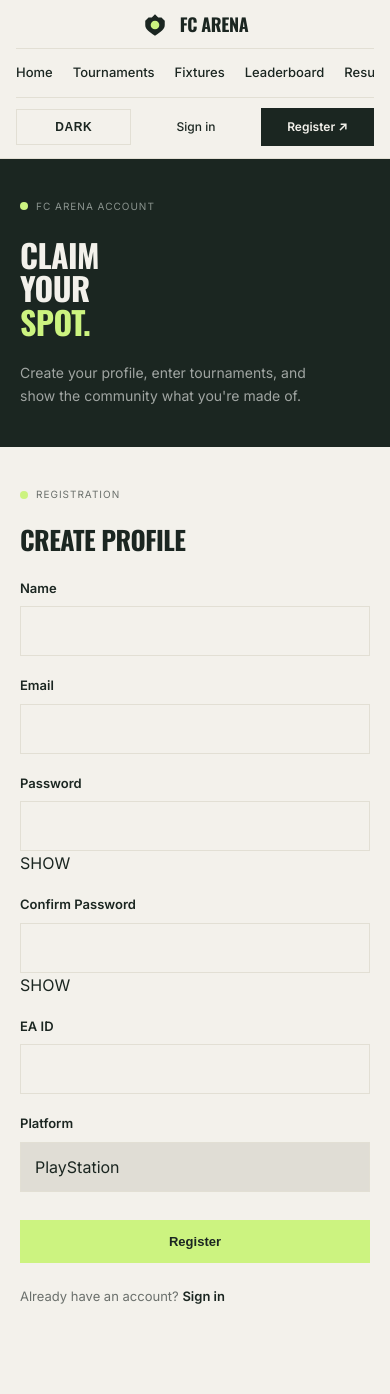
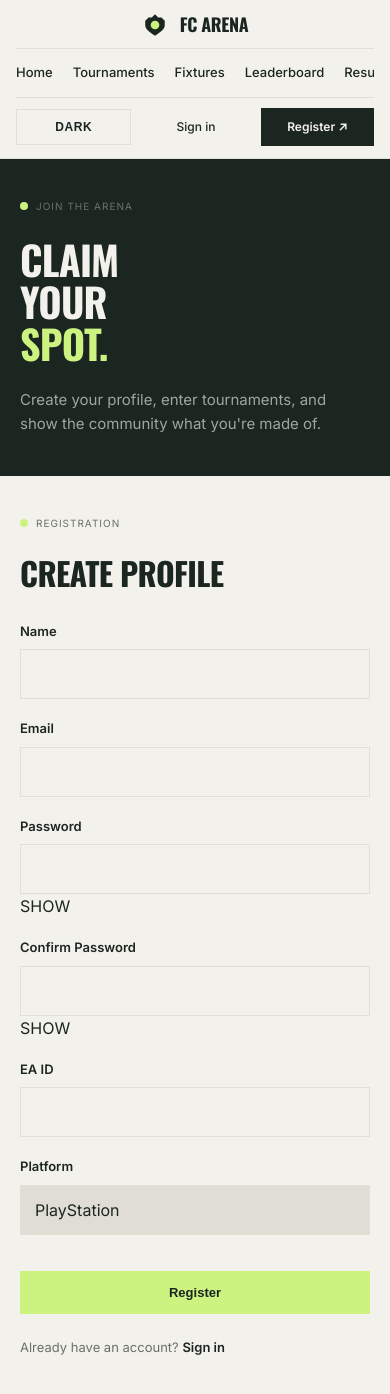
Before and after one commit to Graham-ux-lab/FC-ARENA, a Next.js app: page /register in a window 390 px wide. Shown: the top 1394 px of the page. Before the commit the page ends 1346 px from the top, so only its background shows below. Built offline with nearby package versions, Linux system fonts and the light colour scheme.

Commit message:
Restore login and register to original split-screen layout

```diff
--- a/src/app/globals.css
+++ b/src/app/globals.css
@@ -421,3 +421,65 @@ html, body, #__next, main, section { overflow-x: hidden !important; max-width: 1
   .split-right { padding: 40px 20px; }
   .split-right h1 { font-size: 32px; margin-bottom: 24px; }
 }
+/* --- SPLIT LAYOUT FIX (Login / Register) --- */
+.split-layout {
+  display: grid !important;
+  grid-template-columns: 40% 60% !important;
+  min-height: calc(100vh - 80px) !important;
+  width: 100% !important;
+}
+
+.split-left {
+  background: var(--bg-dark) !important;
+  color: var(--text-light) !important;
+  padding: 80px 60px !important;
+  display: flex !important;
+  flex-direction: column !important;
+  justify-content: center !important;
+}
+
+.split-left h1 {
+  font-size: 64px !important;
+  line-height: 1.05 !important;
+  margin-bottom: 24px !important;
+}
+
+.split-left p {
+  color: #a0a5a2 !important;
+  line-height: 1.6 !important;
+  font-size: 15px !important;
+  max-width: 90% !important;
+}
+
+.split-right {
+  padding: 80px 60px !important;
+  display: flex !important;
+  flex-direction: column !important;
+  justify-content: center !important;
+  background: var(--bg-cream) !important;
+}
+
+.split-right h1 {
+  font-size: 48px !important;
+  margin-bottom: 32px !important;
+}
+
+/* Mobile fallback */
+@media (max-width: 768px) {
+  .split-layout {
+    grid-template-columns: 1fr !important;
+    min-height: auto !important;
+  }
+  .split-left {
+    padding: 40px 20px !important;
+  }
+  .split-left h1 {
+    font-size: 40px !important;
+  }
+  .split-right {
+    padding: 40px 20px !important;
+  }
+  .split-right h1 {
+    font-size: 32px !important;
+  }
+}
--- a/src/app/register/page.js
+++ b/src/app/register/page.js
@@ -36,21 +36,21 @@ export default function Register() {
   const handleRegister = async (e) => {
     e.preventDefault();
     setMsg({ text: '', type: '' });
-    if (!validateEmail(email)) return setMsg({ text: 'Please enter a valid email address.', type: 'error' });
-    if (password !== confirm) return setMsg({ text: 'Passwords do not match.', type: 'error' });
-    if (strength.score < 3) return setMsg({ text: 'Password is too weak. Use 8+ chars with upper/lowercase and a number.', type: 'error' });
+    if (!validateEmail(email)) { setMsg({ text: 'Please enter a valid email.', type: 'error' }); return; }
+    if (password !== confirm) { setMsg({ text: 'Passwords do not match.', type: 'error' }); return; }
+    if (strength.score < 3) { setMsg({ text: 'Password too weak. Use 8+ chars with mixed case and a number.', type: 'error' }); return; }
 
-    try {
-      const res = await fetch('/api/auth/register', {
-        method: 'POST',
-        headers: { 'Content-Type': 'application/json' },
-        body: JSON.stringify({
+    const body = {
       username: e.target.name.value,
       email,
       password,
       ea_id: e.target.ea_id.value,
       platform: 'ps'
-        })
+    };
+    const res = await fetch('/api/auth/register', {
+      method: 'POST',
+      headers: { 'Content-Type': 'application/json' },
+      body: JSON.stringify(body)
     });
     const data = await res.json();
     if (res.ok) {
@@ -59,63 +59,77 @@ export default function Register() {
     } else {
       setMsg({ text: data.error, type: 'error' });
     }
-    } catch (err) {
-      setMsg({ text: 'Registration failed. Try again.', type: 'error' });
-    }
   };
 
   return (
     <main className="split-layout">
+      {/* LEFT SIDE - DARK GREEN */}
       <div className="split-left">
-        <div className="badge" style={{ color: '#8a938e' }}>FC ARENA Account</div>
+        <div className="badge" style={{ color: 'var(--gray-text)' }}>Join The Arena</div>
         <h1>Claim<br/>Your<br/><span style={{ color: 'var(--lime-green)' }}>Spot.</span></h1>
         <p>Create your profile, enter tournaments, and show the community what you're made of.</p>
       </div>
+
+      {/* RIGHT SIDE - FORM */}
       <div className="split-right">
         <div className="badge">Registration</div>
         <h1>Create Profile</h1>
+
         <form onSubmit={handleRegister}>
           <div className="form-group">
             <label>Name</label>
             <input type="text" name="name" required />
           </div>
+
           <div className="form-group">
             <label>Email</label>
-            <input type="email" value={email} onChange={e => setEmail(e.target.value)} required
-              style={{ borderColor: email && !validateEmail(email) ? '#e53935' : undefined }} />
-            {email && !validateEmail(email) && <div style={{ fontSize: 12, color: '#e53935', marginTop: 4 }}>Invalid email format</div>}
+            <input type="email" value={email} onChange={e => setEmail(e.target.value)} required style={{ borderColor: email && !validateEmail(email) ? '#e53935' : undefined }} />
+            {email && !validateEmail(email) && <div style={{ fontSize: 11, color: '#e53935', marginTop: 4 }}>Invalid email format</div>}
           </div>
+
           <div className="form-group password-wrapper">
             <label>Password</label>
             <input type={showPassword ? 'text' : 'password'} value={password} onChange={e => { setPassword(e.target.value); checkStrength(e.target.value); }} required />
-            <span className="toggle-password" onClick={() => setShowPassword(!showPassword)}>{showPassword ? 'HIDE' : 'SHOW'}</span>
+            <span className="toggle-password" onClick={() => setShowPassword(!showPassword)}>
+              {showPassword ? 'HIDE' : 'SHOW'}
+            </span>
           </div>
+
           {password && (
-            <div style={{ marginBottom: 16 }}>
+            <div style={{ marginBottom: 20 }}>
               <div style={{ height: 4, background: '#e0ddd5', borderRadius: 2, overflow: 'hidden' }}>
                 <div style={{ height: '100%', width: (strength.score / 5) * 100 + '%', background: strength.color, transition: 'all 0.3s' }}></div>
               </div>
-              <div style={{ fontSize: 11, marginTop: 4, color: strength.color, fontWeight: 700 }}>{strength.label}</div>
+              <div style={{ fontSize: 11, marginTop: 4, color: strength.color, fontWeight: 600 }}>{strength.label}</div>
             </div>
           )}
+
           <div className="form-group password-wrapper">
             <label>Confirm Password</label>
-            <input type={showConfirm ? 'text' : 'password'} value={confirm} onChange={e => setConfirm(e.target.value)} required
-              style={{ borderColor: confirm && confirm !== password ? '#e53935' : undefined }} />
-            <span className="toggle-password" onClick={() => setShowConfirm(!showConfirm)}>{showConfirm ? 'HIDE' : 'SHOW'}</span>
-            {confirm && confirm !== password && <div style={{ fontSize: 12, color: '#e53935', marginTop: 4 }}>Passwords do not match</div>}
+            <input type={showConfirm ? 'text' : 'password'} value={confirm} onChange={e => setConfirm(e.target.value)} required style={{ borderColor: confirm && confirm !== password ? '#e53935' : undefined }} />
+            <span className="toggle-password" onClick={() => setShowConfirm(!showConfirm)}>
+              {showConfirm ? 'HIDE' : 'SHOW'}
+            </span>
+            {confirm && confirm !== password && <div style={{ fontSize: 11, color: '#e53935', marginTop: 4 }}>Passwords do not match</div>}
           </div>
+
           <div className="form-group">
             <label>EA ID</label>
             <input type="text" name="ea_id" required />
           </div>
+
           <div className="form-group">
             <label>Platform</label>
-            <input type="text" value="PlayStation" disabled readOnly style={{ background: '#e0ddd5', cursor: 'not-allowed' }} />
+            <input type="text" value="PlayStation" disabled style={{ background: '#e0ddd5', cursor: 'not-allowed' }} readOnly />
           </div>
-          <button type="submit" className="btn-primary" style={{ width: '100%', marginTop: 8 }}>Register</button>
+
+          <button type="submit" className="btn-primary" style={{ width: '100%', justifyContent: 'center', marginTop: 16 }}>
+            Register
+          </button>
         </form>
-        {msg.text && <div style={{ marginTop: 16, fontSize: 14, fontWeight: 600, color: msg.type === 'success' ? '#2a9d4f' : '#e53935' }}>{msg.text}</div>}
+
+        {msg.text && <div style={{ marginTop: 16, fontSize: 13, color: msg.type === 'success' ? '#2a9d4f' : '#e53935', fontWeight: 600 }}>{msg.text}</div>}
+
         <p style={{ marginTop: 24, fontSize: 13, color: 'var(--gray-text)' }}>
           Already have an account? <Link href="/login" style={{ color: 'var(--text-dark)', fontWeight: 600 }}>Sign in</Link>
         </p>
```
Also changed, not shown: src/app/login/page.js (+15 -9 lines). Lines whose indentation alone changed are shown as unchanged.
